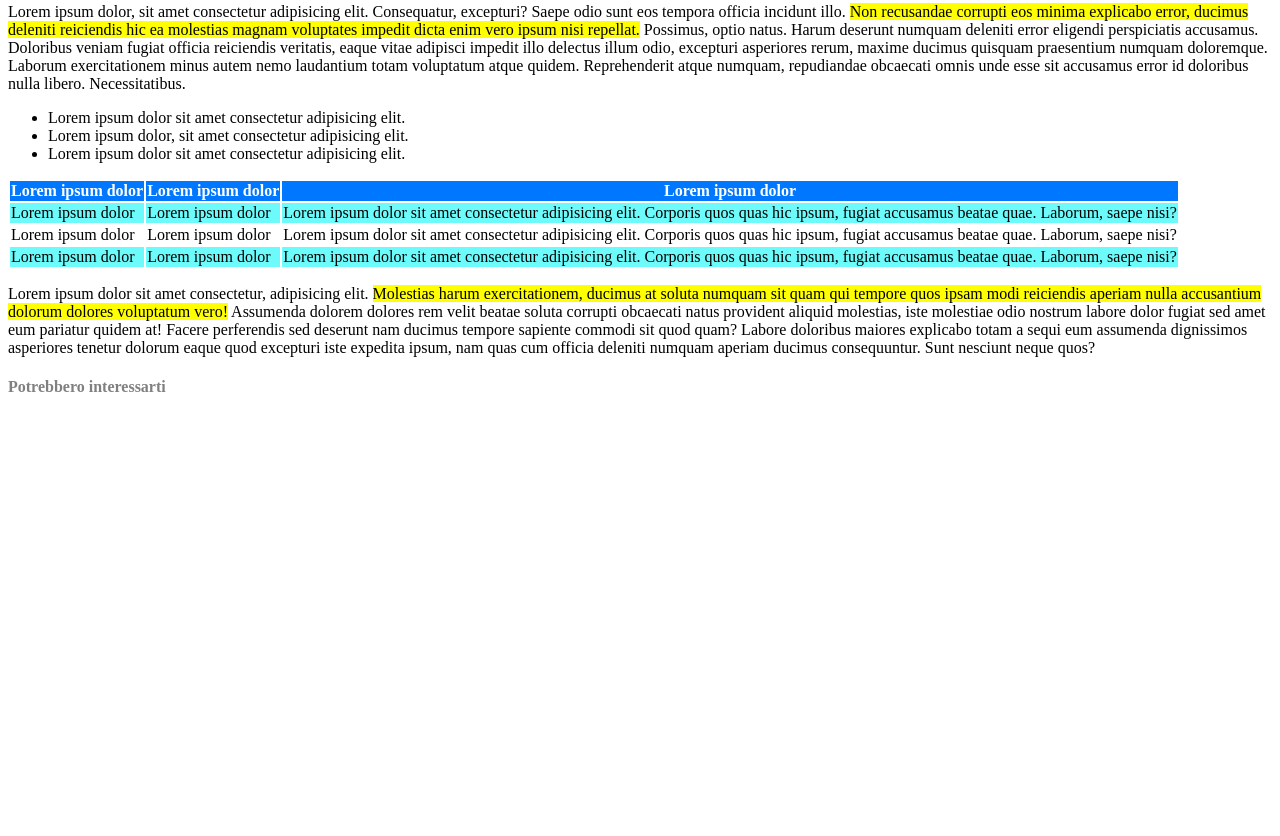
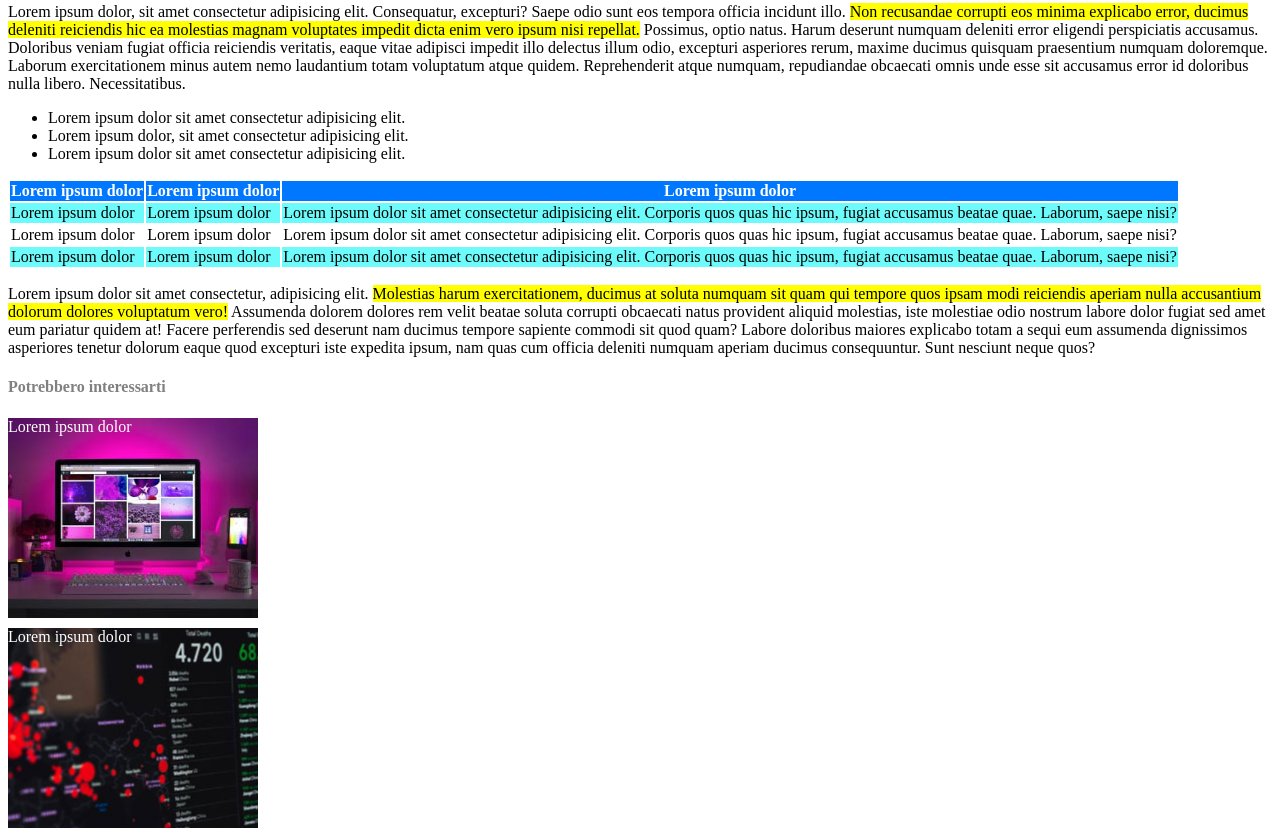
Before and after one commit to Simo-bsc/html-css-booleaner, a plain HTML site: page index.html in a window 1280 px wide. Shown: the part 773-1609 px from the top of the page. Before the commit the page ends 1191 px from the top, so only its background shows below. Drawn offline with Linux system fonts and the light colour scheme.

Commit message:
End-Footer

```diff
--- a/css/style.css
+++ b/css/style.css
@@ -54,3 +54,20 @@ h1{
 h4{
    color: gray;
 }
+
+.text-img1{
+    background-image: url(../img/monitor.jpg);
+    height: 200px;
+    width: 250px;
+    background-position: center;
+    color: white;
+}
+
+.text-img2{
+    background-image: url(../img/graph.jpg);
+    height: 200px;
+    width: 250px;
+    background-position: center;
+    margin-top: 10px;
+    color: white;
+}
--- a/index.html
+++ b/index.html
@@ -122,15 +122,15 @@
 
             <!-- Footer Img -->
 
-            <div>
-
+            <div class="text-img1">
+                Lorem ipsum dolor
 
             </div>
 
-            <div>
+            <div class="text-img2">
+                Lorem ipsum dolor
 
             </div>
-
 
         </footer>
 
```
